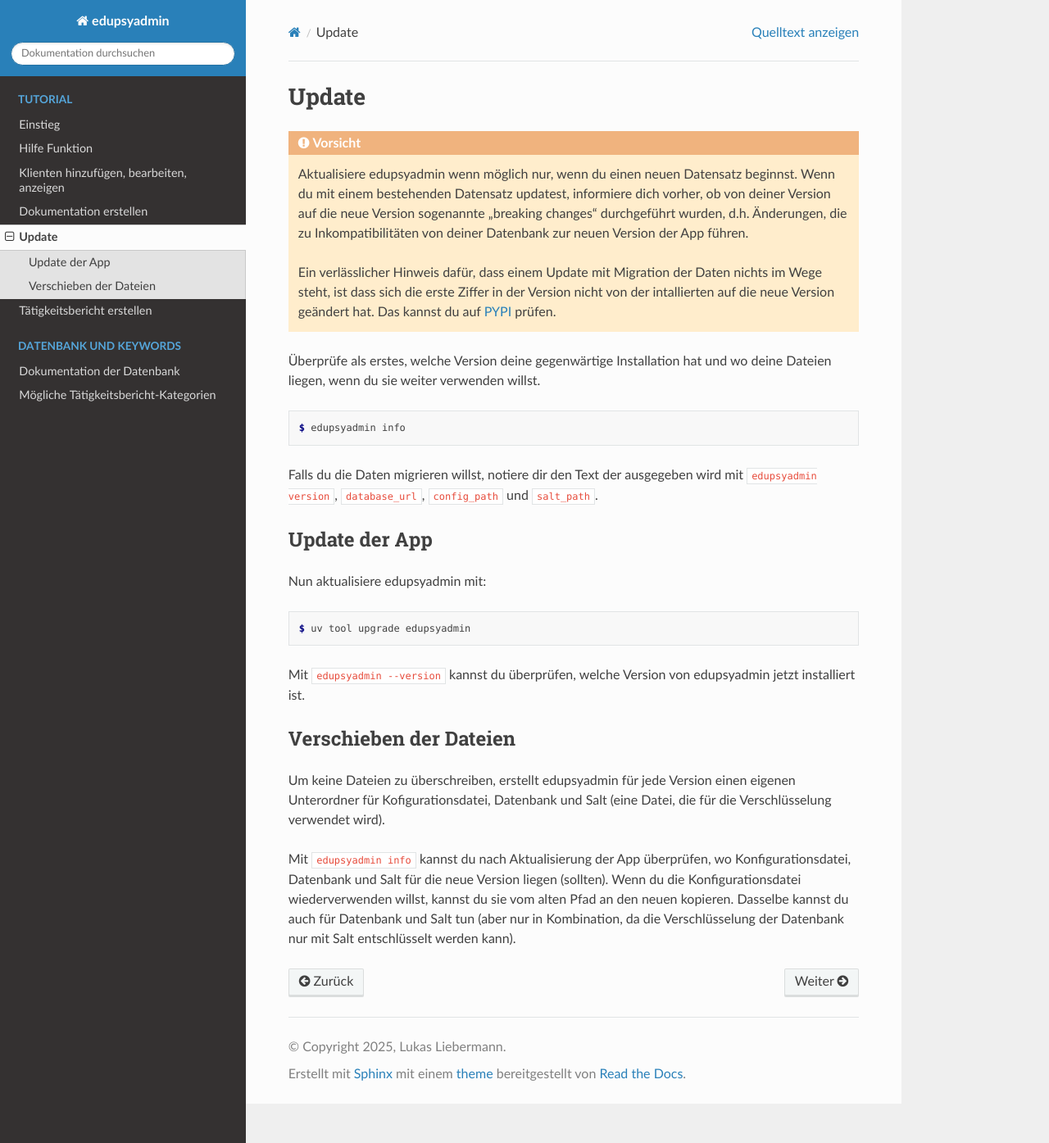
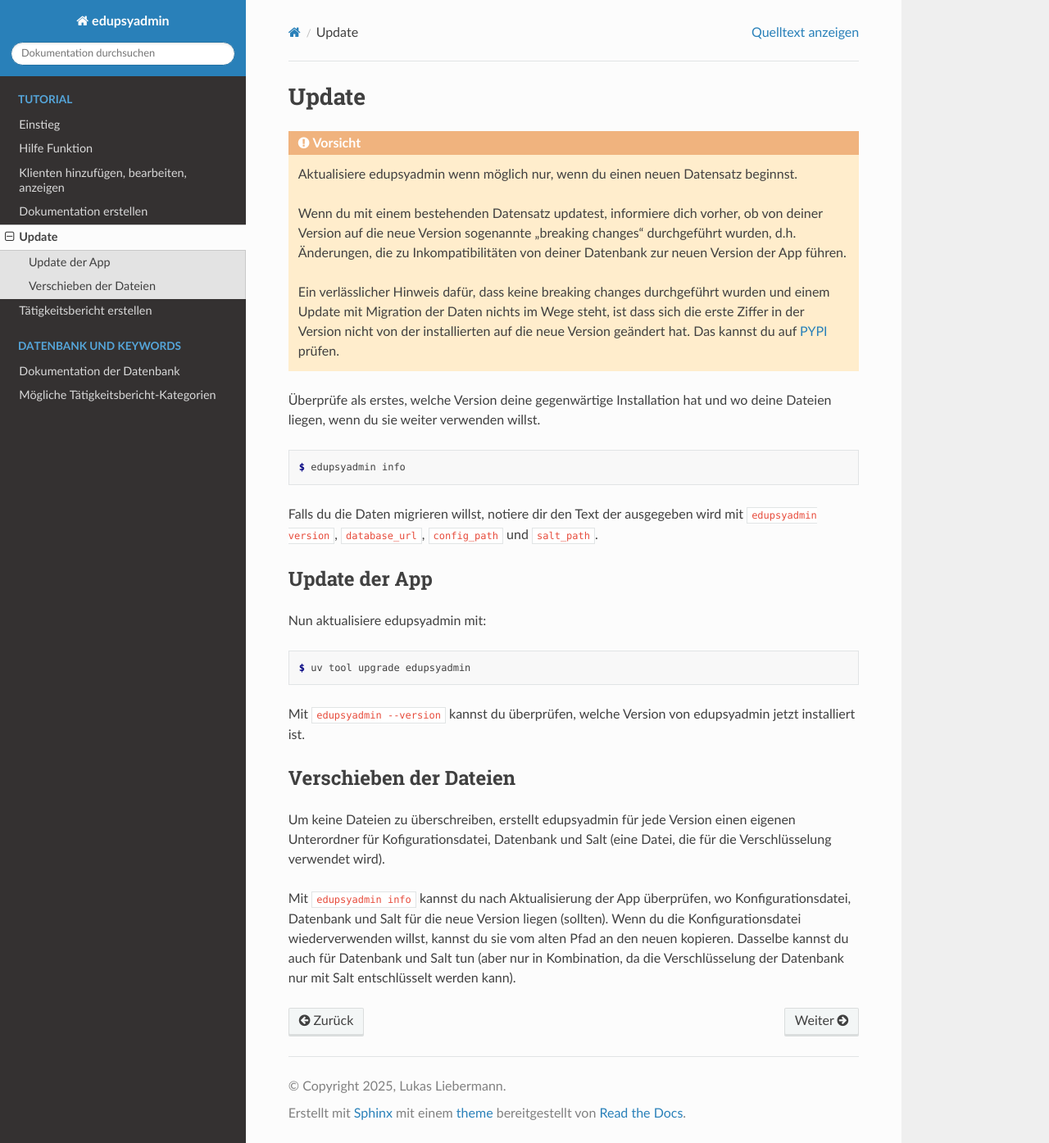
Before and after one commit to LKirst/edupsyadmin, a Sphinx documentation site: the page built from docs/tutorial/update.rst, in a window 1280 px wide and 1395 px high. Shown: the whole window at 82% size. Built offline with Sphinx 7.4.7 and the Read the Docs theme 3.1.0, drawn with Linux system fonts in a browser that asks for light colours.

Commit message:
docs(update.rst): fix spelling mistake and add some words for clarity

```diff
--- a/docs/tutorial/update.rst
+++ b/docs/tutorial/update.rst
@@ -4,15 +4,18 @@ Update
 .. caution::
 
     Aktualisiere edupsyadmin wenn möglich nur, wenn du einen neuen Datensatz
-    beginnst. Wenn du mit einem bestehenden Datensatz updatest, informiere dich
+    beginnst.
+
+    Wenn du mit einem bestehenden Datensatz updatest, informiere dich
     vorher, ob von deiner Version auf die neue Version sogenannte "breaking
     changes" durchgeführt wurden, d.h. Änderungen, die zu Inkompatibilitäten
     von deiner Datenbank zur neuen Version der App führen.
 
-    Ein verlässlicher Hinweis dafür, dass einem Update mit Migration der Daten
-    nichts im Wege steht, ist dass sich die erste Ziffer in der Version nicht
-    von der intallierten auf die neue Version geändert hat. Das kannst du auf
-    `PYPI <https://pypi.org/project/edupsyadmin/#history>`_ prüfen.
+    Ein verlässlicher Hinweis dafür, dass keine breaking changes durchgeführt
+    wurden und einem Update mit Migration der Daten nichts im Wege steht, ist
+    dass sich die erste Ziffer in der Version nicht von der installierten auf
+    die neue Version geändert hat. Das kannst du auf `PYPI
+    <https://pypi.org/project/edupsyadmin/#history>`_ prüfen.
 
 Überprüfe als erstes, welche Version deine gegenwärtige Installation hat und wo
 deine Dateien liegen, wenn du sie weiter verwenden willst.
```
